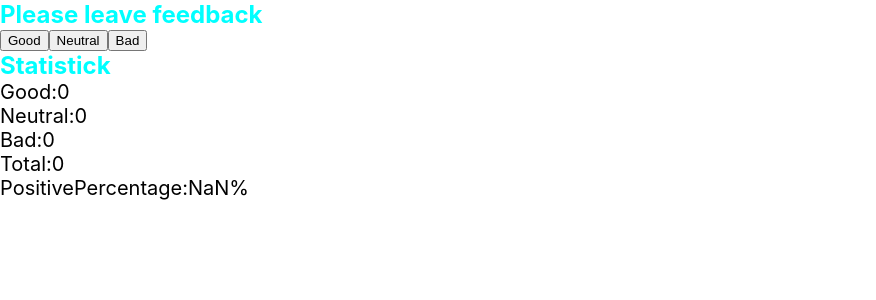
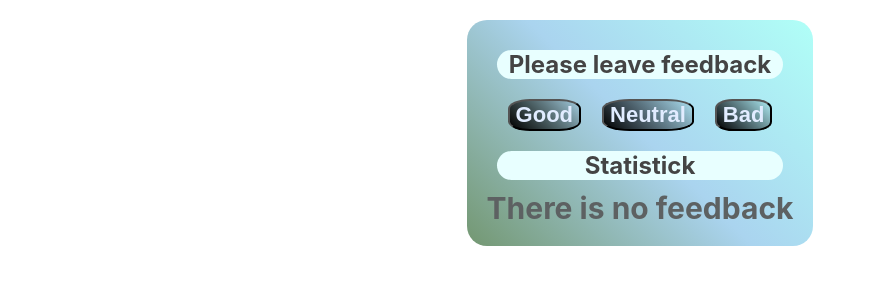
Before and after one commit to saviola1777/goit-react-hw-02-feedback, a React (Create React App) app: page / in a window 1280 px wide. Shown: the top 300 px of the page, without its empty margins (0-876 px from the left). Built offline with nearby package versions, Linux system fonts and the light colour scheme.

Commit message:
Finished the first task

```diff
--- a/src/components/App.jsx
+++ b/src/components/App.jsx
@@ -1,7 +1,10 @@
 import React from 'react';
 import Statistics from 'components/Statisticks/Statistics';
 import Section from 'components/Section/Section';
-import FeedbackOptions from 'components/FeedbackOptions/FeedbackOptions'
+import FeedbackOptions from 'components/FeedbackOptions/FeedbackOptions';
+import Notification from 'components/Notification/Notification';
+import Cointeiner from 'components/Cointeiner/Cointeiner';
+
 class App extends React.Component{
 
 state={
@@ -9,35 +12,47 @@ state={
   neutral: 0,
   bad: 0,
 }
-options = ['Good', 'Neutral', 'Bad'];
 countTotalFeedback() {
   return this.state.good + this.state.neutral + this.state.bad;
 }
 countPositiveFeedbackPercentage() {
   return Math.round((this.state.good * 100) / this.countTotalFeedback());
 }
-onLeaveFeedback=()=>{
-this.setState((stateValue)=>{
-  return{
-good:stateValue.good+1
-  }})}
+options = ['Good', 'Neutral', 'Bad'];
+onLeaveFeedback = e => {
+  switch (e) {
+    case 'Good':
+      this.setState({ good: this.state.good + 1 });
+      break;
+    case 'Neutral':
+      this.setState({ neutral: this.state.neutral + 1 });
+      break;
+    case 'Bad':
+      this.setState({ bad: this.state.bad + 1 });
+      break;
+    default:
+      return;
+  }
+};
 
 render(){
   return (
-    <div>
+    <Cointeiner>
     <Section title="Please leave feedback">
     <FeedbackOptions options={this.options} onLeaveFeedback={this.onLeaveFeedback}/>
     </Section>
     <Section title="Statistick">
+      {this.countTotalFeedback()?(
     <Statistics
     good={this.state.good}
     neutral={this.state.neutral}
     bad={this.state.bad}
     total={this.countTotalFeedback()}
     positivePercentage={this.countPositiveFeedbackPercentage()}
-   />
+   />) :(
+   <Notification message="There is no feedback"/> ) }
    </Section>
-   </div>
+   </Cointeiner>
     )}
   }
   export default App
@@ -46,4 +61,4 @@ render(){
 // в цьому класі є рендер цього класу render ()
 // this - це силка на наш клас App дуже важливо коли ми створюєм клас в реакт компонент то this дає доступ до всьог тобто this.state===доступ до обекта state , this.option поверне масив обєктів і так далі тобто в цьому класі щоб взяти якісь дані все потрібно робити через this
 //Об'єкт-стану state – це властивість класу, яка не повинна безпосередньо змінюватися розробником. Це обовязково обєкт
-// щоб обновити state можна тільки методом this.setState але змінить не динамічно тобто нприклад якшо в state{good:2}  а ми зробили метод що при кліку на якусь кнопку воно повино збільшуватися на 1  onLeaveFeedback=event=>{ this.setState({good:+1})} то воно перезипише  state{good:3}  але при наступному клікові нічого не зміниться томущо цей метод не запоминає теперішній стан state , щоб змінити динамічно то ми повині повернути фунцкію
+// щоб обновити state можна тільки методом this.setState але змінить не динамічно тобто нприклад якшо в state{good:2}  а ми зробили метод що при кліку на якусь кнопку воно повино збільшуватися на 1  onLeaveFeedback=()=>{ this.setState({good:+1})} то воно перезипише  state{good:3}  але при наступному клікові нічого не зміниться томущо цей метод не запоминає теперішній стан state , щоб змінити динамічно то ми повині повернути фунцкію
--- a/src/components/App.module.css
+++ /dev/null
@@ -1,5 +0,0 @@
-.app{
-  margin: 0 auto;
-  height: 100vh;
-  width: fit-content;
- }
--- /dev/null
+++ b/src/components/Cointeiner/Cointeiner.jsx
@@ -0,0 +1,8 @@
+import css from "components/Cointeiner/Cointeiner.module.css"
+const Cointeiner =({children})=>{
+  return(
+    <div className={css.cointeiner}>{children}</div>
+  )
+}
+
+export default Cointeiner
--- /dev/null
+++ b/src/components/Cointeiner/Cointeiner.module.css
@@ -0,0 +1,8 @@
+.cointeiner{
+  margin: 20px auto;
+  width: fit-content;
+  height: auto;
+  padding: 20px;
+  background: linear-gradient(45deg, #739771 0%, #aad4ef 50%, #b0fff7 100%);
+  border-radius: 20px;
+}
--- a/src/components/FeedbackOptions/FeedbackOptions.jsx
+++ b/src/components/FeedbackOptions/FeedbackOptions.jsx
@@ -1,10 +1,11 @@
-
+import css from 'components/FeedbackOptions/FeedbackOptions.module.css'
 import propTypes from "prop-types";
 const FeedbackOptions=({options, onLeaveFeedback})=>{
   return(
-    <div>{options.map(option=>{
+    <div className={css.buttonTable}>{options.map(option=>{
       return(
       <button
+      className={css.button}
        key={option}
        type="button"
        onClick={()=>onLeaveFeedback(option)}
--- /dev/null
+++ b/src/components/FeedbackOptions/FeedbackOptions.module.css
@@ -0,0 +1,13 @@
+.button {
+  border-radius: 30%;
+    color: #e1ecff;
+    border-color: black;
+    font-size: 22px;
+    font-weight: 700;
+    background: linear-gradient(45deg, black, transparent);
+    margin: 10px 0;
+}
+.buttonTable{
+  display: flex;
+  justify-content: space-evenly;
+}
--- /dev/null
+++ b/src/components/Notification/Notification.jsx
@@ -0,0 +1,10 @@
+import propTypes from "prop-types";
+import css from 'components/Notification/Notification.module.css'
+const Notification =({message})=>{
+  return(
+    <h3 className={css.message}>{message}</h3>
+  )}
+Notification.propTypes={
+  message:propTypes.string.isRequired
+}
+export default Notification
--- /dev/null
+++ b/src/components/Notification/Notification.module.css
@@ -0,0 +1,6 @@
+.message{
+  text-align: center;
+  font-weight: 700;
+  color: #5d6162;
+  font-size: 30px;
+}
--- a/src/components/Section/Section.module.css
+++ b/src/components/Section/Section.module.css
@@ -1,3 +1,7 @@
 .titels{
-  color: aqua;
+  background: #e8ffff;
+    margin: 10px;
+    text-align: center;
+    border-radius: 20px;
+    color: #444444;
 }
--- a/src/components/Statisticks/Statisticks.module.css
+++ b/src/components/Statisticks/Statisticks.module.css
@@ -1,7 +1,12 @@
-css.statisticksList{
-  color: blueviolet;
+.statisticksList{
+  background: repeating-linear-gradient(45deg, #ffcece, transparent 100px);
+  border-radius: 15px;
+  padding: 15px;
 }
 
 .statisticksItem{
   font-size: 20px;
+  color: #4f4e50;
+  font-weight: 700;
+  line-height: 30px;
 }
```
Also changed, not shown: package.json (line endings or trailing spaces).
